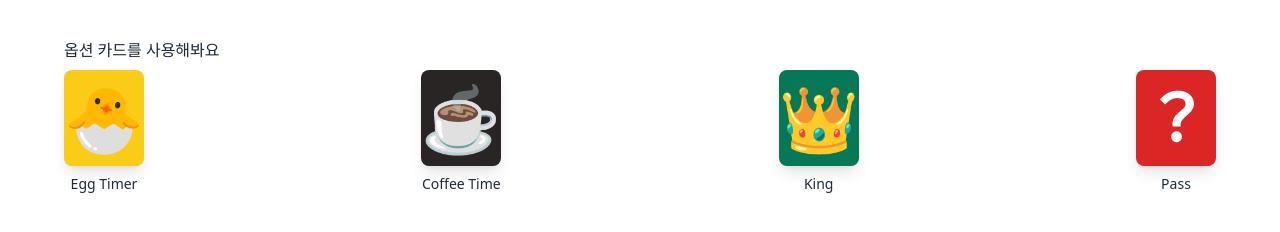
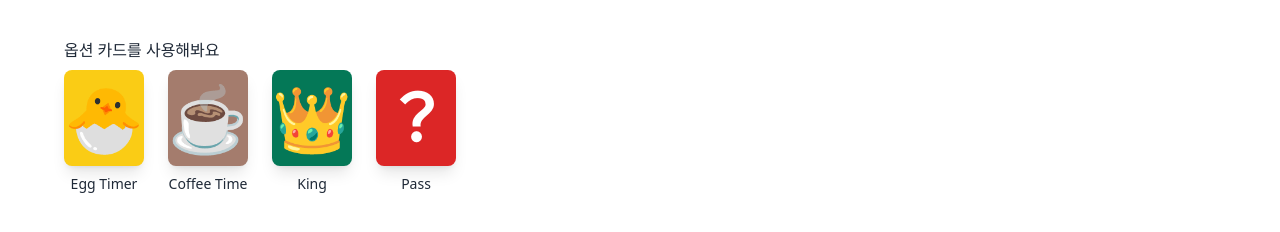
Before and after one commit to 2P3S/2p3s-scrum-dice, a Next.js app: page /room/room in a window 1280 px wide. Shown: the part 387-619 px from the top of the page. Built offline with nearby package versions, Linux system fonts and the light colour scheme.

Commit message:
fix: 옵션 카드 디자인 컨펌 후 결과 반영

```diff
--- a/src/components/molecules/OptionCard/OptionCard.tsx
+++ b/src/components/molecules/OptionCard/OptionCard.tsx
@@ -19,7 +19,7 @@ export const OptionCard = ({ option }: OptionCardProps) => (
       className={classnames(
         'w-20 h-24 rounded-lg text-[64px] shadow-lg',
         option.class,
-        option.selected === false && 'grayscale blur-sm',
+        option.selected === false && ' grayscale',
       )}
     >
       {option.emoji}
--- a/src/components/organisms/CardGroup/CardGroup.tsx
+++ b/src/components/organisms/CardGroup/CardGroup.tsx
@@ -17,7 +17,7 @@ export const CardGroup = (props: CardGroupProps) => {
   return (
     <div
       className={classnames(
-        'p-3 rounded-md grid grid-cols-4 gap-2 place-items-center hover:border hover:border-blue-700',
+        'p-3 rounded-md grid grid-cols-5 gap-2 place-items-center hover:border hover:border-blue-700',
         props.selected && selectedWrapperStyle,
       )}
       onClick={() => props.onCardClick(props.title)}
--- a/src/components/templates/CreateRoom/CreateRoom.tsx
+++ b/src/components/templates/CreateRoom/CreateRoom.tsx
@@ -77,7 +77,7 @@ export const CreateRoom = () => {
       </section>
       <section>
         <Paragraph className="pb-2">옵션 카드를 사용해봐요</Paragraph>
-        <div className="flex justify-between items-center space-x-3">
+        <div className="flex justify-start items-center space-x-6">
           {options.map((option, i) => (
             <div
               key={option.name}
--- a/src/constants/common.ts
+++ b/src/constants/common.ts
@@ -1,5 +1,5 @@
-export const FIBONACCI_NUMBERS = [0, 1, 1, 2, 3, 5, 8, 13, 21, 34, 55, 89];
-export const MODIFIED_FIBONACCI_NUMBERS = [0, 0.5, 1, 2, 3, 5, 8, 13, 21, 34, 55, 89];
+export const FIBONACCI_NUMBERS = [0, 1, 2, 3, 5, 8, 13, 21, 34, 55, 89];
+export const MODIFIED_FIBONACCI_NUMBERS = [0, 0.5, 1, 2, 3, 5, 8, 13, 20, 40, 100];
 export const OPTION_CARDS = [
   {
     name: 'Egg Timer',
@@ -10,7 +10,7 @@ export const OPTION_CARDS = [
   {
     name: 'Coffee Time',
     emoji: '☕',
-    class: 'bg-stone-800',
+    class: 'bg-[#A47C6D]',
     selected: true,
   },
   {
```
